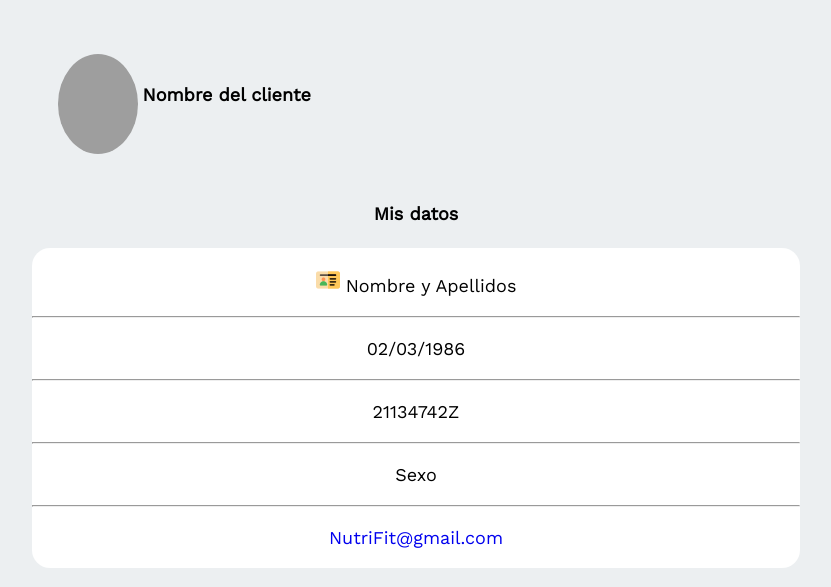
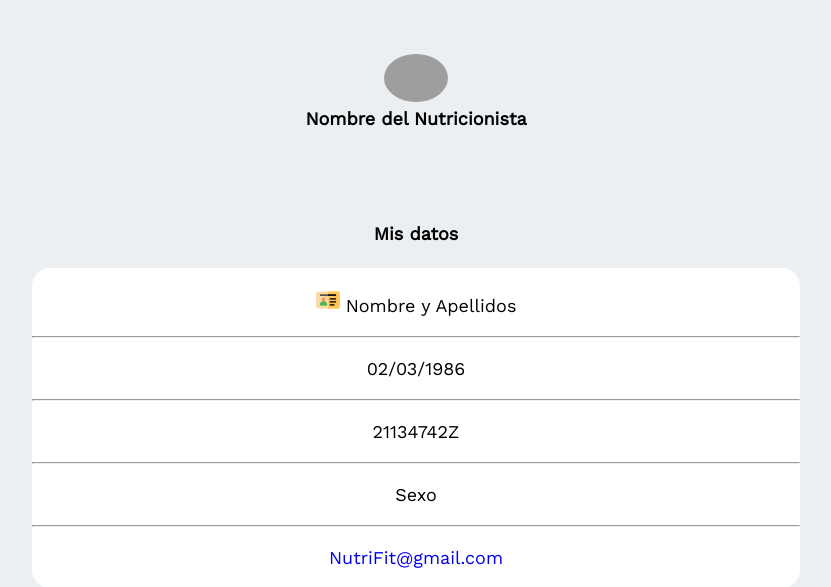
Before and after one commit to Alternate-Dual/Alternate-Dual, a PHP site: page /views/perfil_nutricionista in a window 1280 px wide. Shown: the part 116-703 px from the top of the page, without its empty margins (224-1055 px from the left). Run offline with PHP 8.4, Linux system fonts and the light colour scheme; the visitor is signed in with stand-in values (Sample User, id 1); some libraries are stand-ins or nearby versions; grey boxes are pictures that could not be loaded.

Commit message:
arreglado

```diff
--- a/css/style.css
+++ b/css/style.css
@@ -553,18 +553,6 @@ h4.perfil {
   font-family: "Work Sans", sans-serif;
 }
 
-.centrarContenidoPerfil {
-  height: 120px;
-  width: auto;
-  text-align: center;
-  background-color: rgba(0, 255, 255, 0);
-}
-
-.centrarContenidoPerfil img {
-  border-radius: 50%;
-  width: 4rem;
-}
-
 .centrarContenedorPesos {
   background-color: rgba(255, 0, 0, 0);
   padding: 5px;
@@ -696,15 +684,6 @@ table tr:nth-child(2n+1).admin {
   background-color: #eceff1;
 }
 
-.centrarContenidoPerfil {
-  height: 100px;
-  width: auto;
-  display: flex;
-  align-items: left;
-  justify-content: left;
-  background-color: rgba(0, 255, 255, 0);
-}
-
 .contBlan2 {
   border-radius: 18px;
   background-color: white;
@@ -716,16 +695,6 @@ table tr:nth-child(2n+1).admin {
   justify-content: center;
   align-items: stretch;
   text-align: center;
-}
-
-.centrarContenidoPerfil img {
-  border-radius: 50%;
-  width: 5rem;
-}
-
-.centrarContenidoPerfil h4 {
-  margin-left: 5px;
-  margin-top: 30px;
 }
 
 .semanaActual {
@@ -843,20 +812,6 @@ div#caja {
 #bodyMenuSemanal {
   margin: 0%;
   background-color: #eceff1;
-}
-
-.centrarContenidoPerfil {
-  height: 100px;
-  width: auto;
-  display: flex;
-  align-items: left;
-  justify-content: left;
-  background-color: rgba(0, 255, 255, 0);
-}
-
-.centrarContenidoPerfil img {
-  border-radius: 50%;
-  width: 5rem;
 }
 
 .contBlan3 {
--- a/css/style.scss
+++ b/css/style.scss
@@ -620,17 +620,7 @@ h4.perfil{
     font-family: 'Work Sans', sans-serif;
 
 }
-.centrarContenidoPerfil{
-    height: 120px;
-    width: auto;
-    text-align: center;
-    background-color: rgba(0, 255, 255, 0);
-}
 
-.centrarContenidoPerfil img {
-    border-radius: 50%;
-    width: 4rem;
-}
 
 .centrarContenedorPesos{
     background-color: rgba(255, 0, 0, 0);
@@ -776,14 +766,7 @@ table tr:nth-child(2n+1).admin{
     background-color: #eceff1;
 }
 
-.centrarContenidoPerfil{
-    height: 100px;
-    width: auto;
-    display: flex;
-    align-items: left;
-    justify-content: left;
-    background-color: rgba(0, 255, 255, 0);
-}
+
 .contBlan2{
     border-radius: 18px;
     background-color: white;
@@ -801,17 +784,6 @@ table tr:nth-child(2n+1).admin{
     }
 
 
-
-
-.centrarContenidoPerfil img {
-    border-radius: 50%;
-    width: 5rem;
-}
-
-.centrarContenidoPerfil h4 {
-    margin-left: 5px;
-    margin-top: 30px;
-}
 
 .semanaActual {
     background-color: rgba(0, 255, 255, 0);
@@ -952,20 +924,6 @@ div#caja{
     background-color: #eceff1;
 }
 
-.centrarContenidoPerfil{
-    height: 100px;
-    width: auto;
-    display: flex;
-    align-items: left;
-
-    justify-content: left;
-    background-color: rgba(0, 255, 255, 0);
-}
-
-.centrarContenidoPerfil img {
-    border-radius: 50%;
-    width: 5rem;
-}
 
 .contBlan3{
     border-radius: 18px;
--- a/views/perfil_nutricionista.php
+++ b/views/perfil_nutricionista.php
@@ -62,7 +62,7 @@ if(!isset($_SESSION['rol'])){
    <div class="contBlan3">
         <div class="centrarContenidoPerfil">
             <img src="../img/icon1.jpg" alt="cara" />
-            <h4>Nombre del cliente</h4>
+            <h4>Nombre del Nutricionista</h4>
         </div>
     </div>
 
--- a/views/perfil_paciente.php
+++ b/views/perfil_paciente.php
@@ -59,9 +59,7 @@ if(!isset($_SESSION['rol'])){
 <br>
 <br>
 <br>
-<br>
-<br>
-<br>
+
 
 <div class="contBlan3">
         <div class="centrarContenidoPerfil">
@@ -88,6 +86,7 @@ if(!isset($_SESSION['rol'])){
     </div>
 
     <!-- Progreso historial -->
+    <br>
     <div>
       <h4>MI PROGRESO</h4>
       <br>
```
Also changed, not shown: 1 other file.
